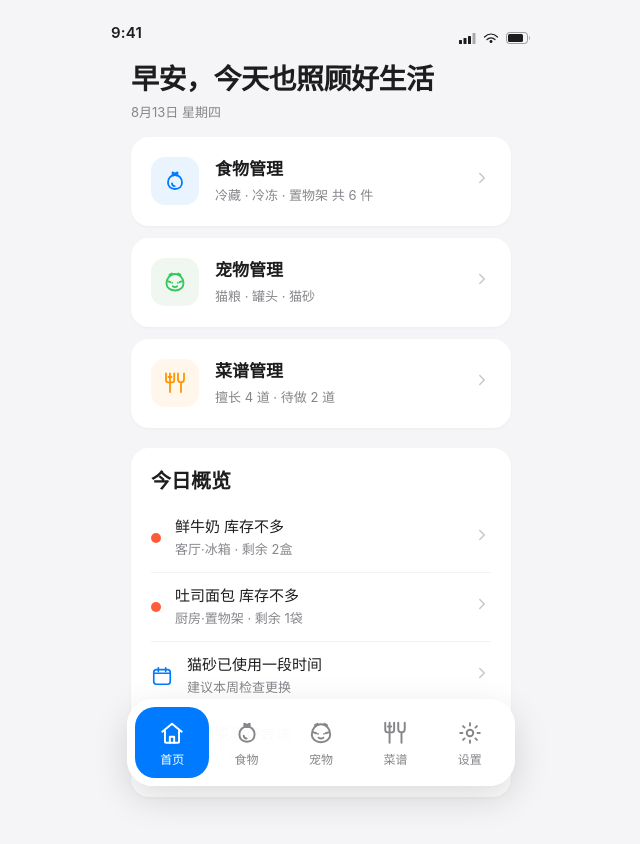
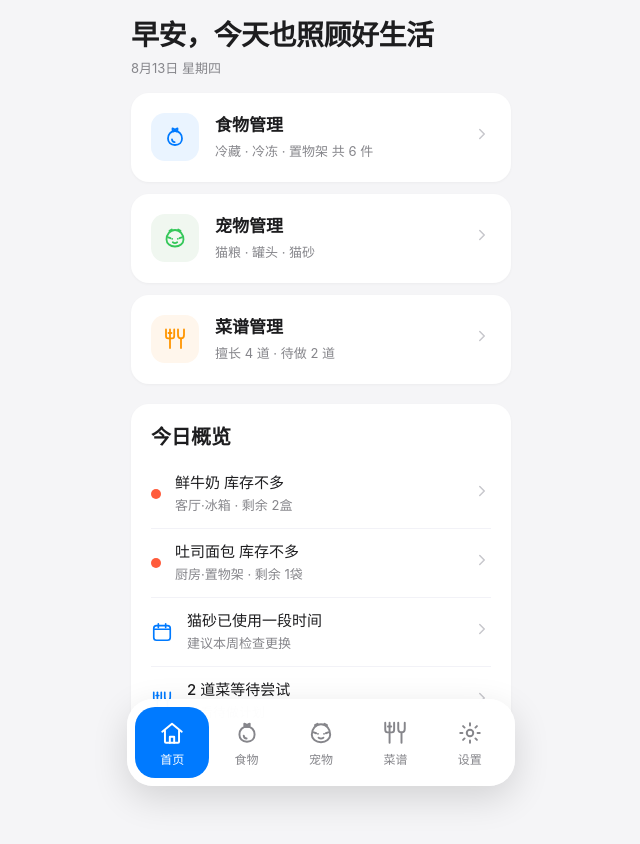
Before and after one commit to baoger07122/life-manager, a plain HTML site: page index.html in a window 1280 px wide. Shown: the whole page, without its empty margins (319-959 px from the left). Drawn offline with Linux system fonts and the light colour scheme.

Commit message:
个人管家 v1.2.1 - 去掉顶部状态栏（设计稿与线上同步）

```diff
--- a/index.html
+++ b/index.html
@@ -17,10 +17,6 @@ html{-webkit-text-size-adjust:100%;-ms-text-size-adjust:100%;text-size-adjust:10
 *,*::before,*::after{box-sizing:border-box;margin:0;padding:0;-webkit-tap-highlight-color:transparent}
 body{font-family:-apple-system,BlinkMacSystemFont,"SF Pro Text","PingFang SC","Helvetica Neue",sans-serif;background:#F5F5F7;color:#1D1D1F;line-height:1.5;min-height:100vh;padding-bottom:132px}
 .app{max-width:420px;margin:0 auto;background:#F5F5F7;min-height:100vh;position:relative}
-.status-bar{height:calc(env(safe-area-inset-top, 0px) + 44px);display:flex;align-items:flex-end;justify-content:space-between;padding:0 26px calc(env(safe-area-inset-top, 0px) > 0 ? 8px : 18px);color:#1D1D1F}
-.status-bar .time{font-size:15px;font-weight:600;letter-spacing:0.2px}
-.status-icons{display:flex;align-items:center;gap:7px}
-.status-icons svg{display:block}
 .hero{padding:calc(env(safe-area-inset-top, 0px) + 14px) 20px 0}
 .hero-title{font-size:28px;font-weight:700;color:#1D1D1F;letter-spacing:-0.5px}
 .hero-sub{font-size:13px;color:#86868B;margin-top:3px}
@@ -190,17 +186,6 @@ body{font-family:-apple-system,BlinkMacSystemFont,"SF Pro Text","PingFang SC","H
 </head>
 <body>
 <div class="app">
-
-  <!-- 状态栏 -->
-  <div class="status-bar">
-    <span class="time">9:41</span>
-    <span class="status-icons">
-      <svg width="17" height="11" viewBox="0 0 17 11" fill="none"><rect x="0" y="7" width="3" height="4" rx="0.5" fill="#1D1D1F"/><rect x="4.5" y="5" width="3" height="6" rx="0.5" fill="#1D1D1F"/><rect x="9" y="3" width="3" height="8" rx="0.5" fill="#1D1D1F"/><rect x="13.5" y="0" width="3" height="11" rx="0.5" fill="#1D1D1F" opacity="0.35"/></svg>
-      <svg width="16" height="11" viewBox="0 0 16 11" fill="none"><path d="M8 10c.83 0 1.5-.67 1.5-1.5S8.83 7 8 7s-1.5.67-1.5 1.5S7.17 10 8 10z" fill="#1D1D1F"/><path d="M4 6.5c1.1-1.1 2.5-1.7 4-1.7s2.9.6 4 1.7" stroke="#1D1D1F" stroke-width="1.2" stroke-linecap="round"/><path d="M1.5 4c1.9-1.9 4.1-3 6.5-3s4.6 1.1 6.5 3" stroke="#1D1D1F" stroke-width="1.2" stroke-linecap="round"/></svg>
-      <svg width="25" height="12" viewBox="0 0 25 12" fill="none"><rect x="0.5" y="0.5" width="21" height="11" rx="3" stroke="#1D1D1F" stroke-opacity="0.4"/><rect x="2" y="2" width="15" height="8" rx="1.5" fill="#1D1D1F"/><path d="M23 4v4c1.1-.3 1.1-3.7 0-4z" fill="#1D1D1F" fill-opacity="0.4"/></svg>
-    </span>
-  </div>
-
   <!-- 01 首页 -->
   <div class="page active" id="page-home">
     <div class="hero">
--- a/sw.js
+++ b/sw.js
@@ -1,5 +1,5 @@
 // 生活管家 Service Worker - network-first + 核心资源预缓存
-const CACHE_NAME = 'life-manager-v4.0';
+const CACHE_NAME = 'life-manager-v4.1';
 const PRECACHE_ASSETS = [
   '/',
   '/index.html',
```
